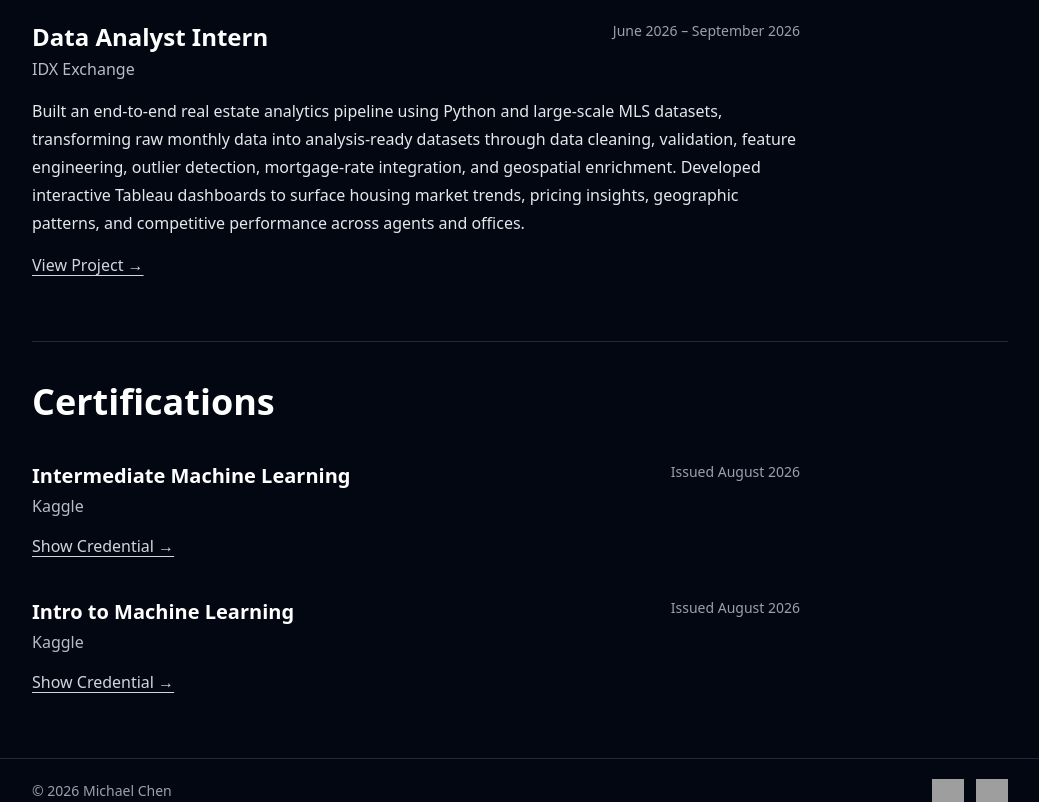
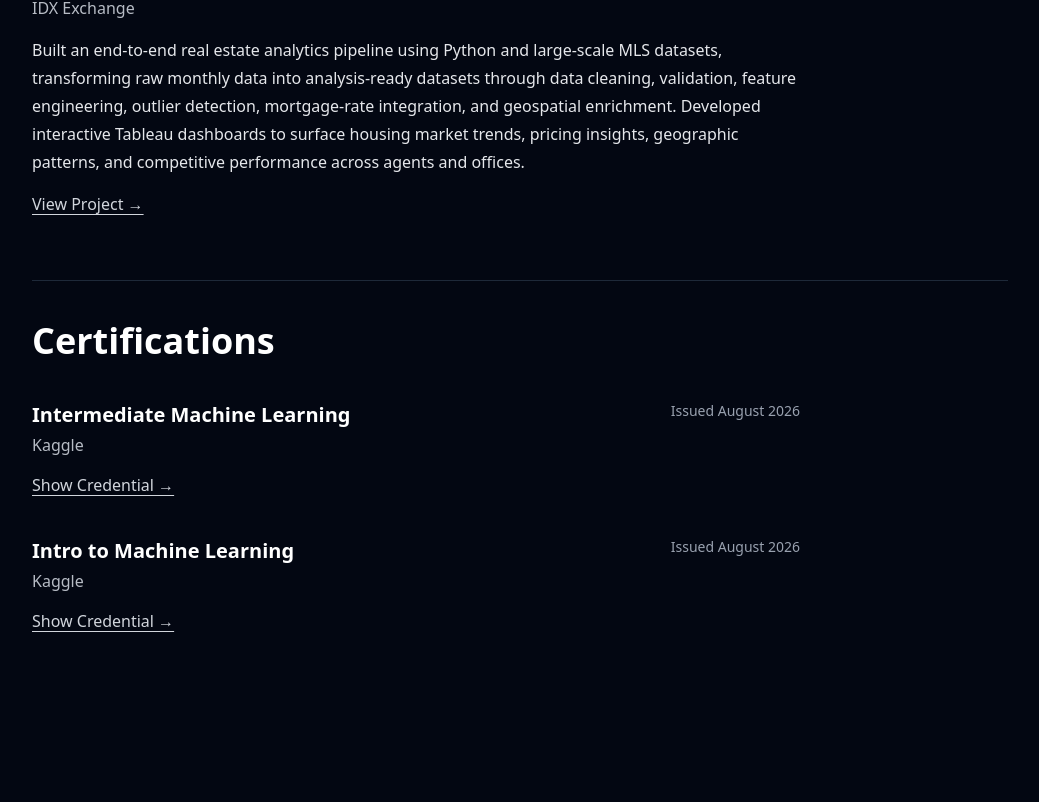
Before and after one commit to Migdf/portfolio, a Next.js app: page / in a window 1280 px wide. Shown: the part 1995-2797 px from the top of the page, without its empty margins (120-1159 px from the left). After the commit the page ends 2692 px from the top, so only its background shows below. Built offline with nearby package versions, Linux system fonts and the light colour scheme; grey boxes are pictures that could not be loaded.

Commit message:
Improve project pages

```diff
--- a/src/app/layout.tsx
+++ b/src/app/layout.tsx
@@ -1,11 +1,11 @@
 import type { Metadata } from "next";
+import Script from "next/script";
 import "./globals.css";
-import Navbar from "./components/Navbar";
-import Footer from "./components/Footer";
 
 export const metadata: Metadata = {
   title: "Michael Chen",
-  description: "Machine Learning and Data Science Portfolio",
+  description:
+    "Machine Learning, Data Science, and Computational Physics portfolio.",
 };
 
 export default function RootLayout({
@@ -15,14 +15,26 @@
 }>) {
   return (
     <html lang="en">
-      <body className="min-h-screen flex flex-col bg-gray-950 text-gray-100">
-        <Navbar />
+      <body>
+        {children}
 
-        <div className="flex-1">
-          {children}
-        </div>
+        {/* Google Analytics */}
+        <Script
+          src="https://www.googletagmanager.com/gtag/js?id=G-FS8B6SMS96"
+          strategy="afterInteractive"
+        />
 
-        <Footer />
+        <Script
+          id="google-analytics"
+          strategy="afterInteractive"
+        >
+          {`
+            window.dataLayer = window.dataLayer || [];
+            function gtag(){dataLayer.push(arguments);}
+            gtag('js', new Date());
+            gtag('config', 'G-FS8B6SMS96');
+          `}
+        </Script>
       </body>
     </html>
   );
```
